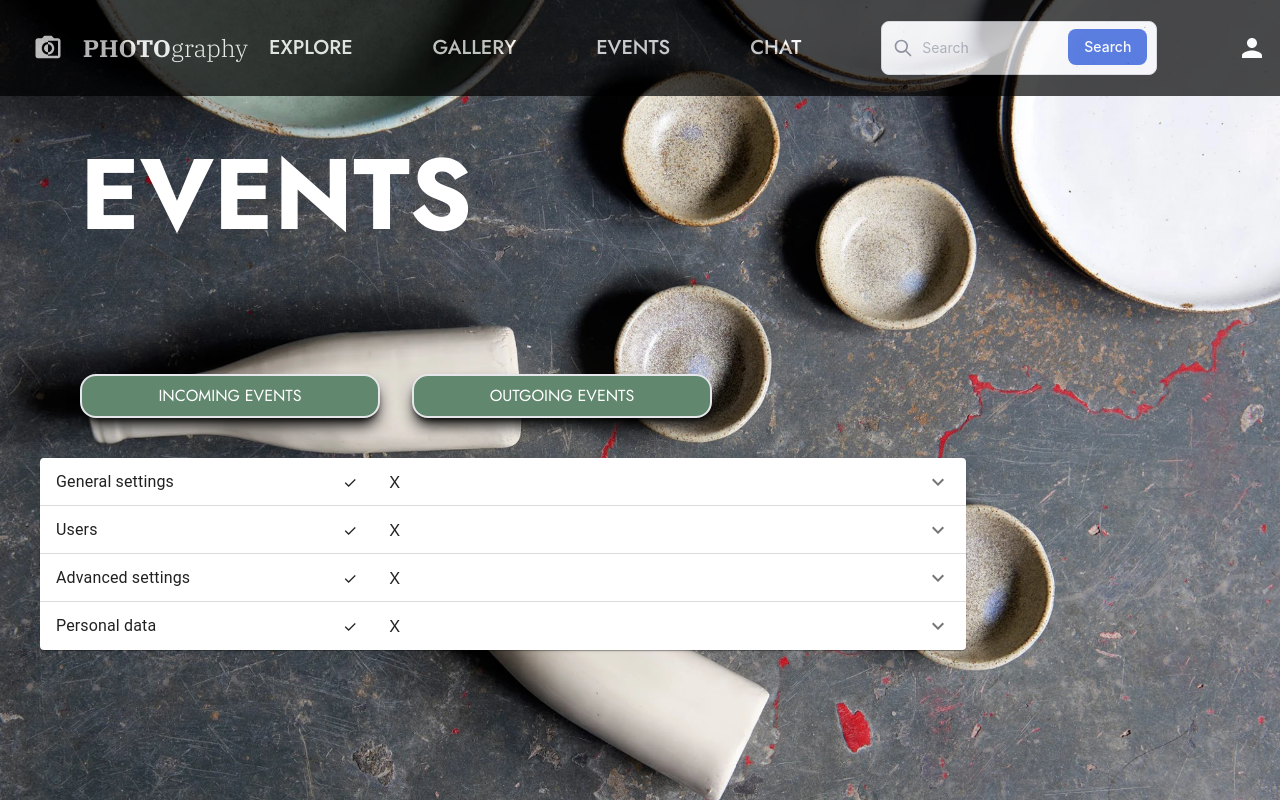
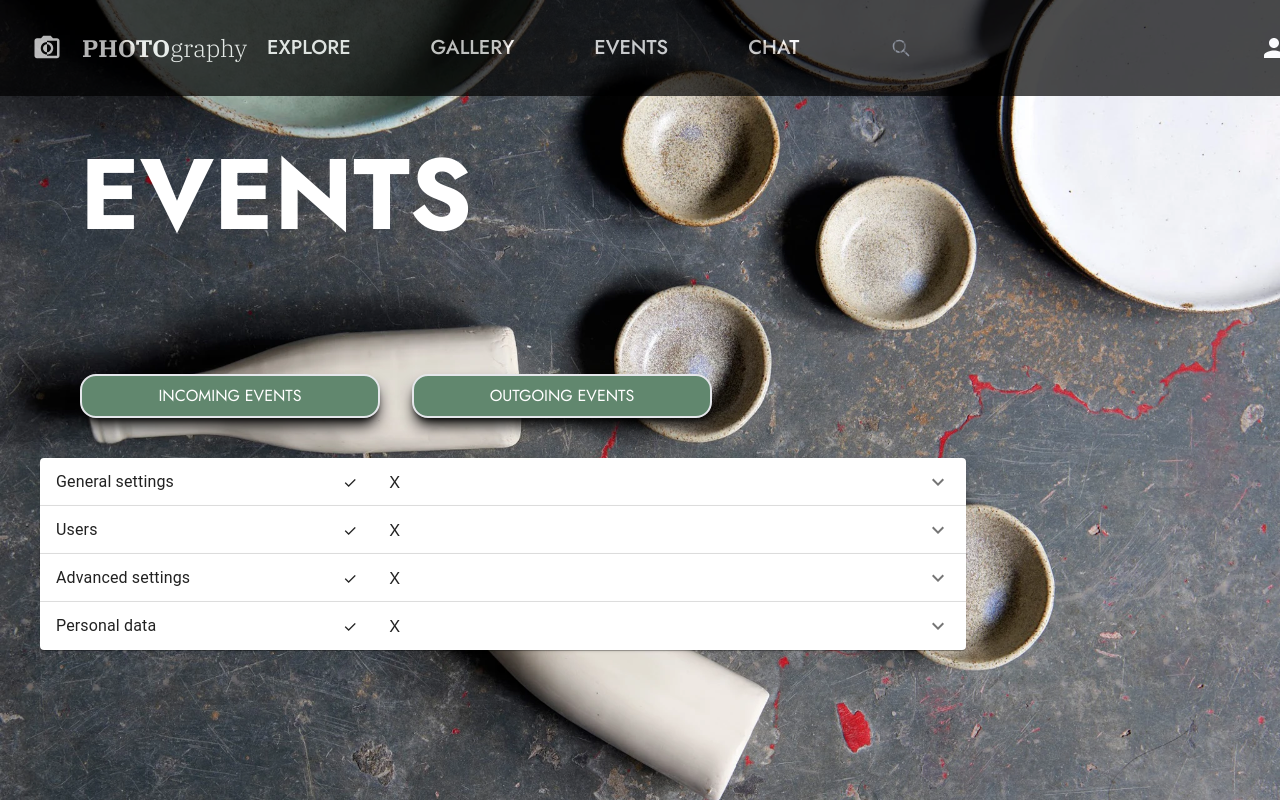
Before and after one commit to Priyankaa2503/loc-unenthusiasts, a React (Create React App) app: page /events in a window 1280 px wide. Built offline with nearby package versions, Linux system fonts and the light colour scheme; no server answers; the database is empty.

Commit message:
navabar changes

```diff
--- a/src/components/Navbar.js
+++ b/src/components/Navbar.js
@@ -1,10 +1,11 @@
-import React,{useState} from "react";
+import React,{useEffect, useState} from "react";
 import MobNav from "./MobNav";
 import MenuTwoToneIcon from "@mui/icons-material/MenuTwoTone";
 import { Link } from "react-router-dom";
 import MonochromePhotosIcon from "@mui/icons-material/MonochromePhotos";
 import PersonIcon from "@mui/icons-material/Person";
-
+import { app, database, storage } from './firebaseConfig'
+import { collection, addDoc,getDoc, getDocs, doc, updateDoc, deleteDoc ,onSnapshot,query,where,setDoc, serverTimestamp} from "firebase/firestore";
 import Button from "@mui/material/Button";
 import { useNavigate } from "react-router-dom";
 import {
@@ -17,6 +18,8 @@ import {
   signOut,
   updateProfile,
 } from "firebase/auth";
+import { Autocomplete, TextField } from "@mui/material";
+
 function Navbar() {
   let nav = useNavigate();
   const auth = getAuth();
@@ -25,6 +28,32 @@ function Navbar() {
   const showMenu = () => {
     setActive(!active);
   };
+  const [profilesearch,setprofilesearch]=useState([]);
+  const collectionRef = collection(database, 'users');
+  useEffect(()=>{
+    handleSearch();
+  },[])
+  const handleSearch= async ()=>{
+
+    try{
+    const querySnapshot = await getDocs(collectionRef,'users');
+      var temp=[];
+    querySnapshot.forEach((doc) => {
+        // doc.data() is never undefined for query doc snapshots
+        // setuser(doc.data())
+        console.log(doc.data());
+        temp.push({id:doc.data().uid,label:doc.data().name});
+
+      });
+
+      setprofilesearch([...temp])
+
+    }
+    catch{
+      // seterr(true)
+    }
+  }
+
   return (
     <div className="bg-black opacity-70 fixed">
       <div className="h-[100px] w-[100px] top-10 right-2.5 p-8 scale-150 md:hidden ">
@@ -90,20 +119,33 @@ function Navbar() {
                   ></path>
                 </svg>
               </div>
-              <input
+              {/* <input
                 type="search"
                 id="default-search"
                 class="block w-full p-4 pl-10 text-sm text-gray-900 border border-gray-300 rounded-lg bg-gray-50 focus:ring-blue-500 focus:border-blue-500 dark:bg-gray-700 dark:border-gray-600 dark:placeholder-gray-400 dark:text-white dark:focus:ring-blue-500 dark:focus:border-blue-500"
                 placeholder="Search "
                 required
-              ></input>
-              <button
+                onChange={(e)=>{handleSearch(e.target.value)}}
+              ></input> */}
+
+<Autocomplete
+      disablePortal
+      id="combo-box-demo"
+      options={profilesearch}
+      sx={{ width: 300 }}
+      renderInput={(params) => <TextField {...params} label="Movie" />}
+    />
+
+              {/* <button
                 type="submit"
                 class="text-white absolute right-2.5 bottom-2.5 bg-blue-700 hover:bg-blue-800 focus:ring-4 focus:outline-none focus:ring-blue-300 font-medium rounded-lg text-sm px-4 py-2 dark:bg-blue-600 dark:hover:bg-blue-700 dark:focus:ring-blue-800"
               >
                 Search
-              </button>
+              </button> */}
+
+
             </div>
+
           </form>
           {/* done */}
           <PersonIcon
```
